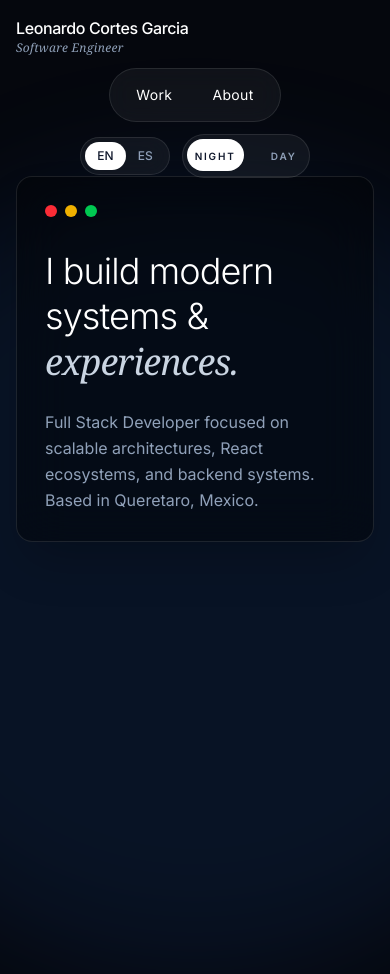
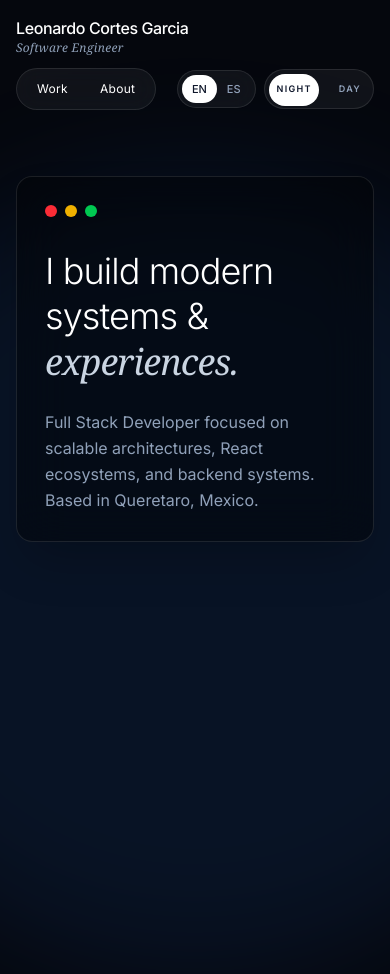
Before and after one commit to LeonardoCG26/Portafolio, a React (Vite) app in the folder client/: page / in a window 390 px wide. Shown: the top 974 px of the page. Built offline with nearby package versions, Linux system fonts and the light colour scheme.

Commit message:
Adjust mobile navbar controls alignment

```diff
--- a/client/src/components/Navbar.jsx
+++ b/client/src/components/Navbar.jsx
@@ -39,9 +39,10 @@ export default function Navbar({
           </div>
         </Link>
 
-        <div className="flex justify-center">
+        <div className="flex items-center justify-between gap-2 lg:contents">
+          <div className="flex justify-start lg:justify-center min-w-0">
             <div
-            className={`relative flex shrink-0 rounded-full p-1.5 border backdrop-blur-md ${navShellClasses}`}
+              className={`relative flex shrink-0 rounded-full p-1 border backdrop-blur-md sm:p-1.5 ${navShellClasses}`}
             >
               {nav.items.map((item, index) => {
                 const isActive = location.pathname === item.path;
@@ -53,7 +54,7 @@ export default function Navbar({
                     to={item.path}
                     onMouseEnter={() => setHovered(index)}
                     onMouseLeave={() => setHovered(null)}
-                  className={`relative px-5 sm:px-7 py-2.5 text-sm sm:text-base tracking-wide ${
+                    className={`relative px-4 sm:px-7 py-2 text-xs sm:text-base tracking-wide ${
                       isDark ? "text-white" : "text-slate-900"
                     }`}
                   >
@@ -78,14 +79,14 @@ export default function Navbar({
             </div>
           </div>
 
-        <div className="flex items-center justify-center lg:justify-end gap-3">
+          <div className="flex items-center justify-end gap-2 sm:gap-3">
             <div
               className={`inline-flex items-center rounded-full p-1 border backdrop-blur-md ${controlShellClasses}`}
             >
               <button
                 type="button"
                 onClick={() => setLanguage("en")}
-              className={`rounded-full px-3 py-1.5 text-xs font-medium transition ${
+                className={`rounded-full px-2.5 sm:px-3 py-1.5 text-[11px] sm:text-xs font-medium transition ${
                   language === "en"
                     ? isDark
                       ? "bg-white text-slate-900"
@@ -98,7 +99,7 @@ export default function Navbar({
               <button
                 type="button"
                 onClick={() => setLanguage("es")}
-              className={`rounded-full px-3 py-1.5 text-xs font-medium transition ${
+                className={`rounded-full px-2.5 sm:px-3 py-1.5 text-[11px] sm:text-xs font-medium transition ${
                   language === "es"
                     ? isDark
                       ? "bg-white text-slate-900"
@@ -114,18 +115,18 @@ export default function Navbar({
               type="button"
               onClick={() => setTheme(isDark ? "light" : "dark")}
               aria-label={isDark ? nav.themeLight : nav.themeDark}
-            className={`relative inline-flex h-11 w-32 items-center rounded-full border p-1 transition ${
+              className={`relative inline-flex h-10 sm:h-11 w-[6.9rem] sm:w-32 items-center rounded-full border p-1 transition ${
                 controlShellClasses
               }`}
             >
               <span
-              className={`absolute left-1 top-1 h-8 w-[3.6rem] rounded-full transition-transform duration-300 ${
+                className={`absolute left-1 top-1 h-8 sm:h-8 w-[3.15rem] sm:w-[3.6rem] rounded-full transition-transform duration-300 ${
                   isDark
                     ? "translate-x-0 bg-white"
-                  : "translate-x-[3.9rem] bg-slate-900"
+                    : "translate-x-[2.65rem] sm:translate-x-[3.9rem] bg-slate-900"
                 }`}
               />
-            <span className="relative z-10 flex w-full items-center justify-between px-2 text-[10px] font-semibold uppercase tracking-[0.18em]">
+              <span className="relative z-10 flex w-full items-center justify-between px-2 text-[9px] sm:text-[10px] font-semibold uppercase tracking-[0.14em] sm:tracking-[0.18em]">
                 <span className={isDark ? "text-slate-900" : inactiveTextClasses}>
                   {nav.themeDark}
                 </span>
@@ -136,6 +137,7 @@ export default function Navbar({
             </button>
           </div>
         </div>
+      </div>
     </nav>
   );
 }
```
Lines whose indentation alone changed are shown as unchanged.
